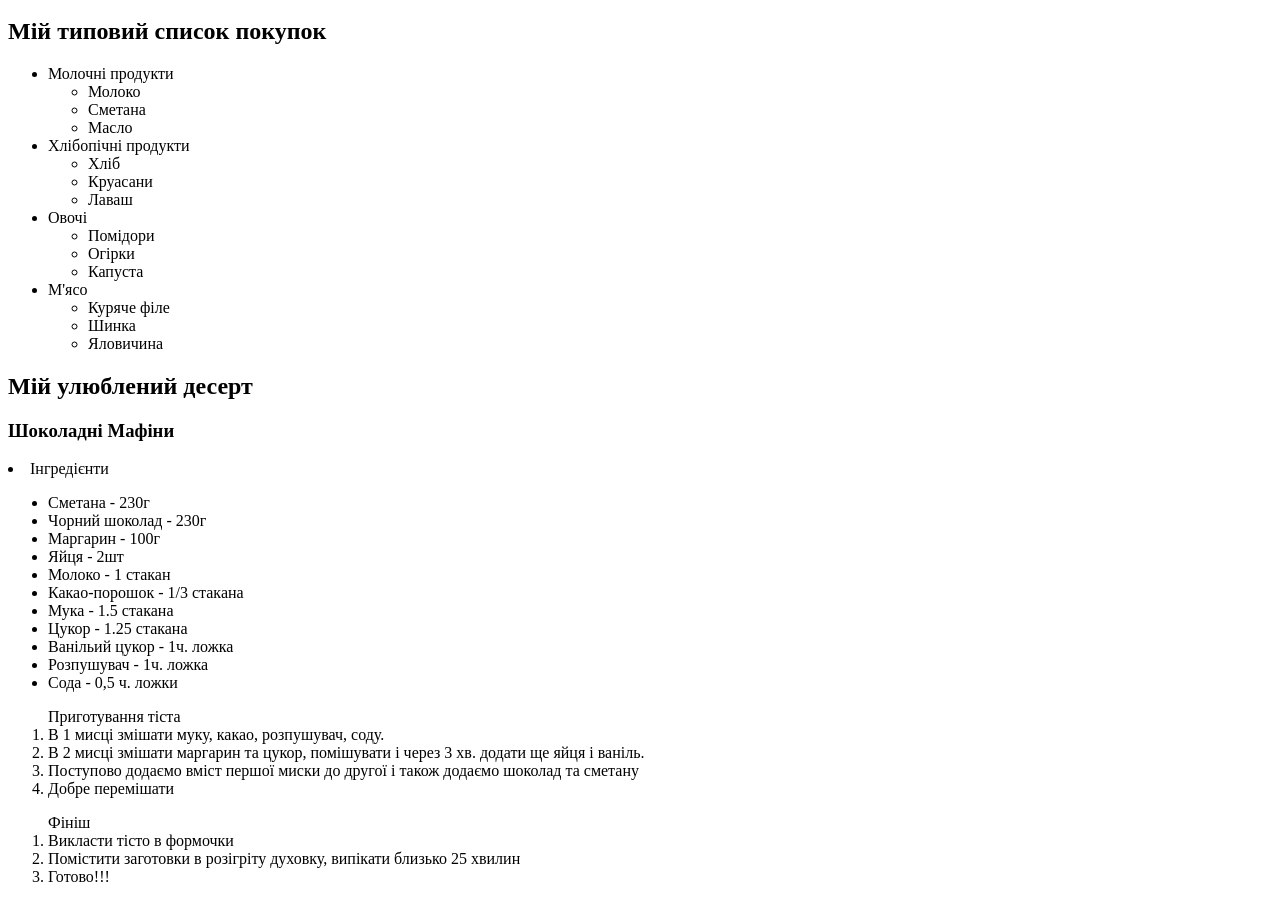
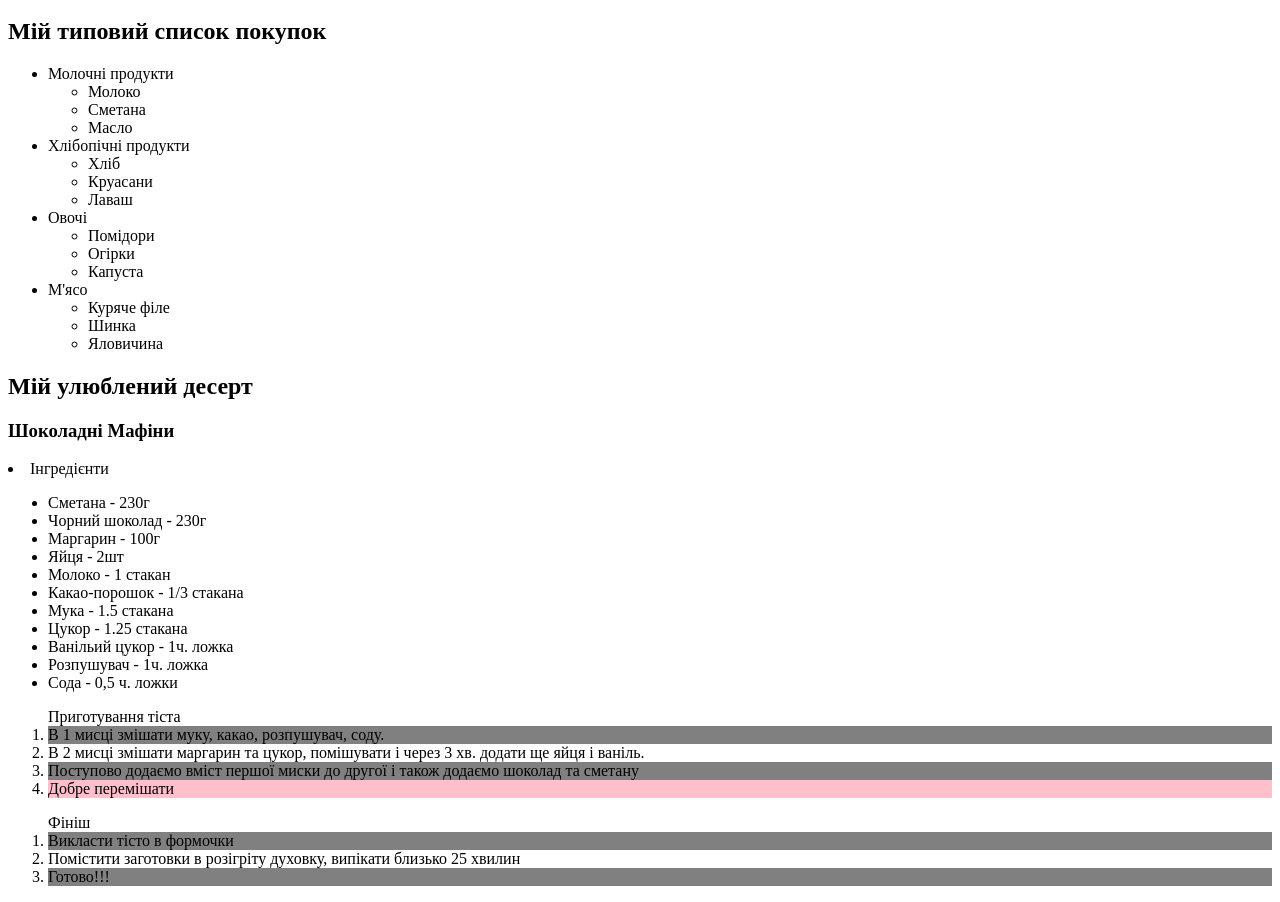
Before and after one commit to JNVLuriy/-3, a plain HTML site: page novadays.html in a window 1280 px wide. Shown: the part 100-1002 px from the top of the page. Drawn offline with Linux system fonts and the light colour scheme.

Commit message:
Update novadays.html

```diff
--- a/novadays.html
+++ b/novadays.html
@@ -47,7 +47,7 @@
       <li> Сметана - 230г </li>
       <li> Чорний шоколад - 230г </li>
       <li> Маргарин - 100г </li>
-      <li> Яйця - 2шт </li>
+      <li style="background-color: g; color: Black"> Яйця - 2шт </li>
       <li> Молоко - 1 стакан </li>
       <li> Какао-порошок - 1/3 стакана </li>
       <li> Мука - 1.5 стакана </li>
@@ -58,15 +58,15 @@
     </ul>
     </li>
   <ol> Приготування тіста
-    <li> В 1 мисці змішати муку, какао, розпушувач, соду. </li>
+    <li style="background-color: grey; color: Black"> В 1 мисці змішати муку, какао, розпушувач, соду. </li>
     <li> В 2 мисці змішати маргарин та цукор, помішувати і через 3 хв. додати ще яйця і ваніль. </li>
-    <li> Поступово додаємо вміст першої миски до другої і також додаємо шоколад та сметану </li>
-    <li> Добре перемішати </li>
+    <li style="background-color: grey; color: Black"> Поступово додаємо вміст першої миски до другої і також додаємо шоколад та сметану </li>
+    <li style="background-color: pink; color: Black"> Добре перемішати </li>
   </ol>
 <ol> Фініш
-<li> Викласти тісто в формочки </li>
+<li style="background-color: grey; color: Black"> Викласти тісто в формочки </li>
 <li> Помістити заготовки в розігріту духовку, випікати близько 25 хвилин </li>
-<li> Готово!!! </li>
+<li style="background-color: grey; color: Black"> Готово!!! </li>
 
 </body>
 </html>
```
